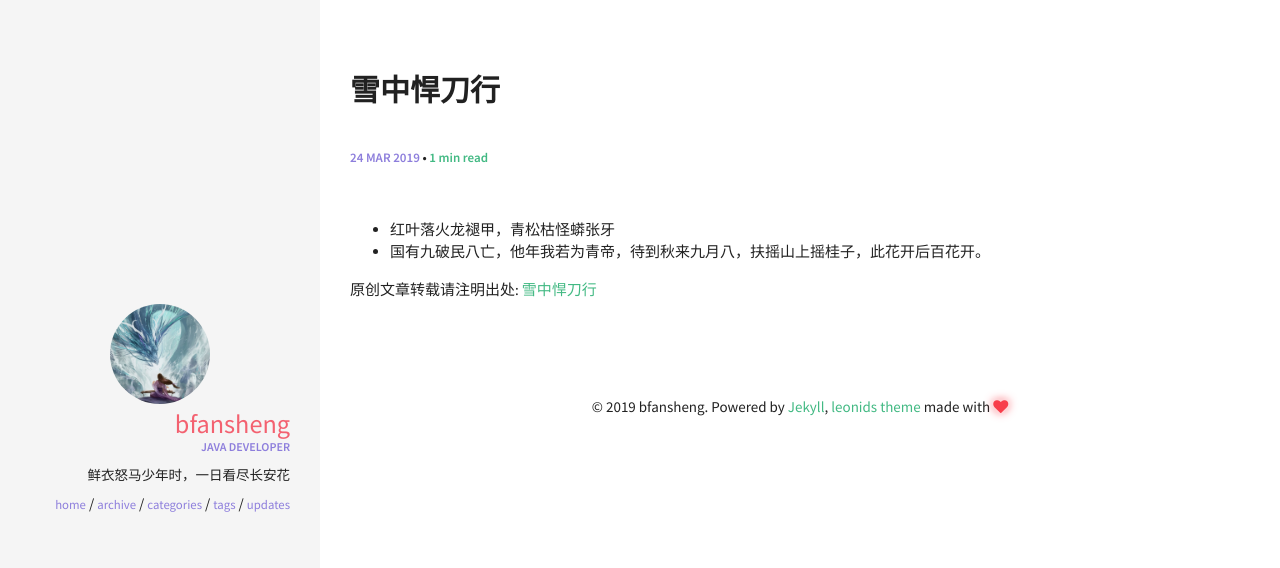
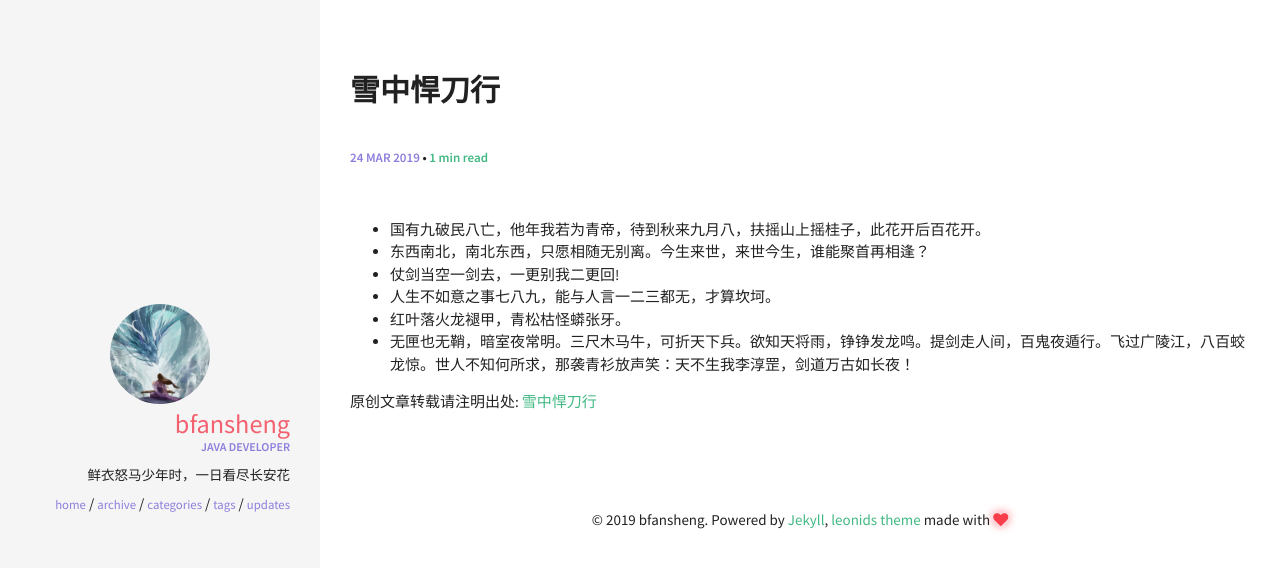
Before and after one commit to bfansheng/blog-jekins, a Jekyll site: the page built from _posts/2019-03-24-雪中悍刀行.md, in a window 1280 px wide. Shown: the top 568 px of the page. Built offline with Jekyll 4.4.1, drawn with Linux system fonts in a browser that asks for light colours.

Commit message:
Update 2019-03-24-雪中悍刀行.md

```diff
--- a/_posts/2019-03-24-雪中悍刀行.md
+++ b/_posts/2019-03-24-雪中悍刀行.md
@@ -4,5 +4,9 @@ title: 雪中悍刀行
 categories: [index]
 ---
 
-- 红叶落火龙褪甲，青松枯怪蟒张牙
 - 国有九破民八亡，他年我若为青帝，待到秋来九月八，扶摇山上摇桂子，此花开后百花开。
+- 东西南北，南北东西，只愿相随无别离。今生来世，来世今生，谁能聚首再相逢？
+- 仗剑当空一剑去，一更别我二更回!
+- 人生不如意之事七八九，能与人言一二三都无，才算坎坷。
+- 红叶落火龙褪甲，青松枯怪蟒张牙。
+- 无匣也无鞘，暗室夜常明。三尺木马牛，可折天下兵。欲知天将雨，铮铮发龙鸣。提剑走人间，百鬼夜遁行。飞过广陵江，八百蛟龙惊。世人不知何所求，那袭青衫放声笑：天不生我李淳罡，剑道万古如长夜！
```
